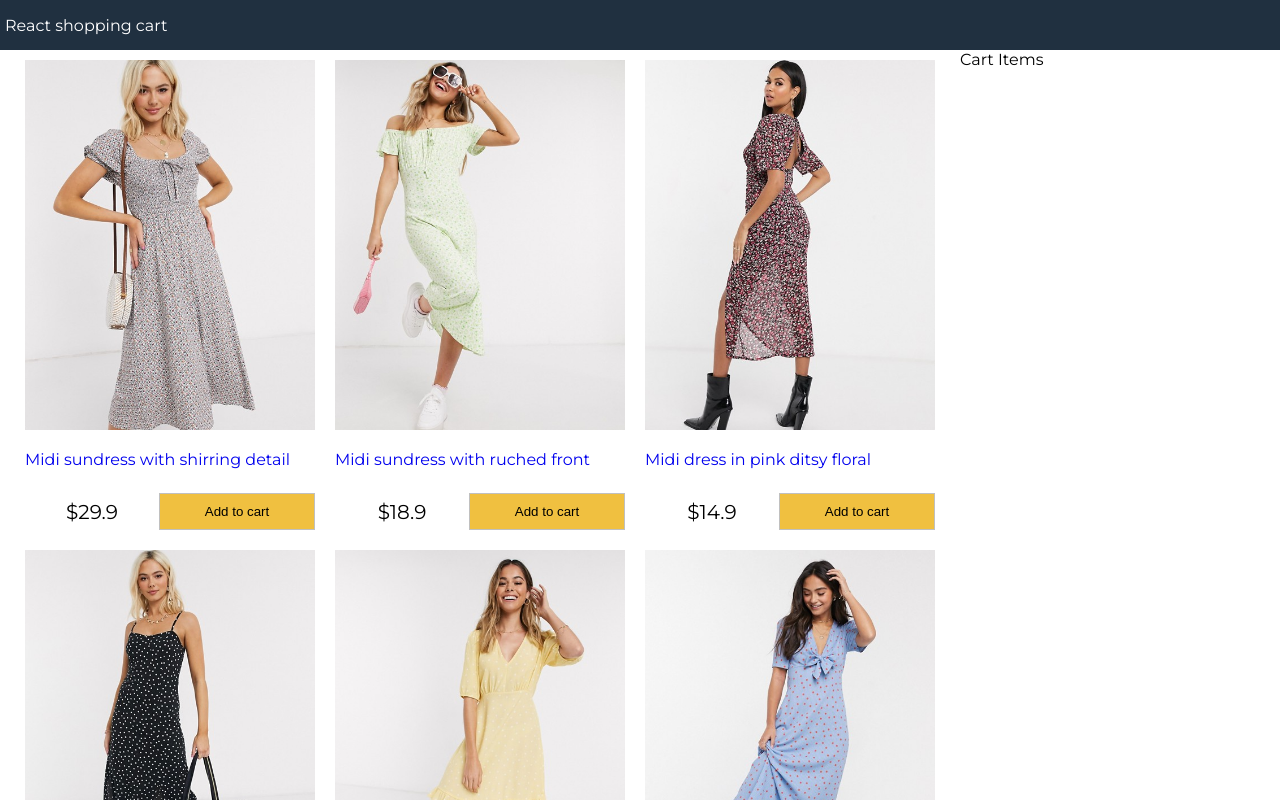
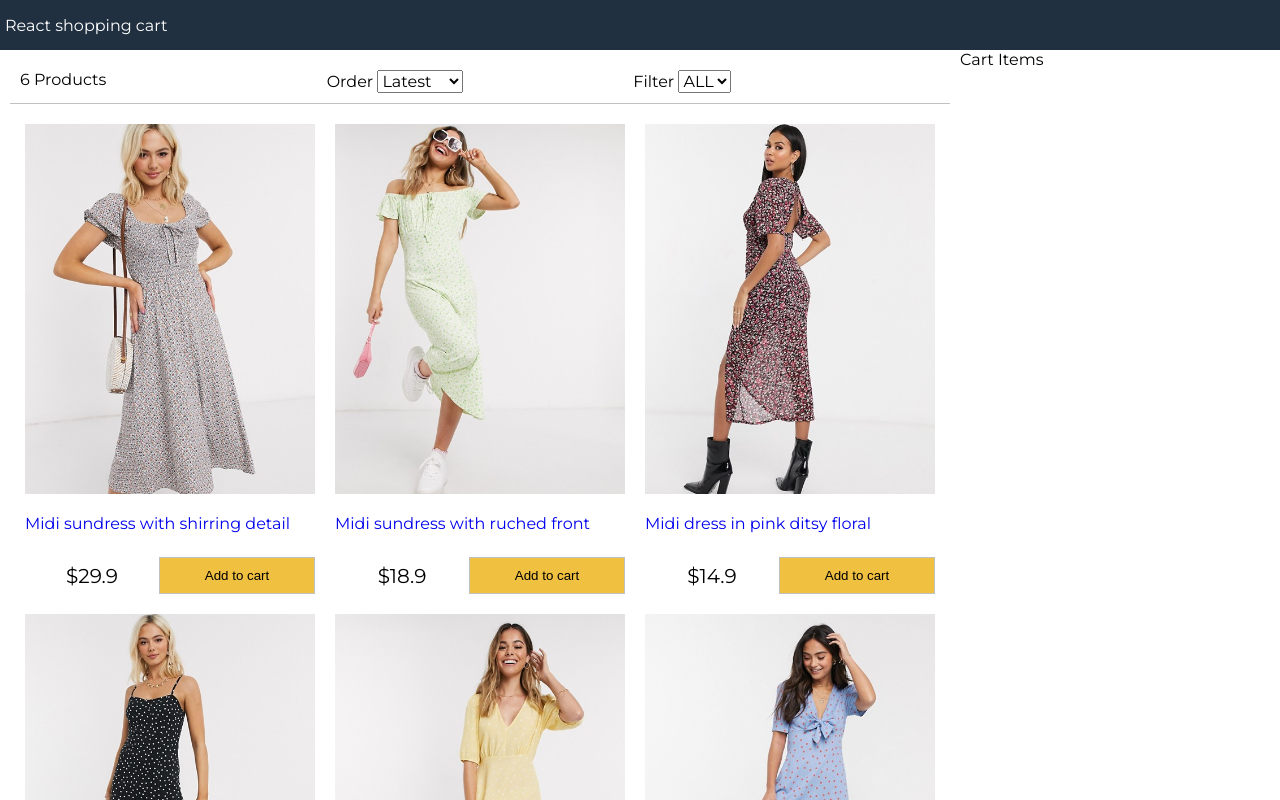
Before and after one commit to NguyenChiTrung1310/react-shopping-cart, a React (Create React App) app: page / in a window 1280 px wide. Shown: the top 800 px of the page. Built offline with nearby package versions, Linux system fonts and the light colour scheme.

Commit message:
filter-component

```diff
--- a/src/App.js
+++ b/src/App.js
@@ -1,6 +1,7 @@
 import React from 'react';
 import data from './data.json';
 import Products from './components/Products';
+import Filter from './components/Filter';
 
 class App extends React.Component {
   constructor() {
@@ -12,6 +13,38 @@
     };
   }
 
+  sortProducts = (event) => {
+    // impl
+    const sort = event.target.value;
+    console.log(event.target.value);
+    this.setState((state) => ({
+      sort: sort,
+      products: this.state.products.slice().sort((a, b) => (
+        sort === "lowest" ?
+          ((a.price > b.price) ? 1 : -1) :
+          sort === "highest" ?
+            ((a.price < b.price) ? 1 : -1) :
+            ((a._id < b._id) ? 1 : -1)
+      ))
+    }));
+  }
+
+  filterProducts = (event) => {
+    // impl
+    console.log(event.target.value);
+    if (event.target.value === "") {
+      this.setState({ size: event.target.value, products: data.products });
+    } else {
+      this.setState({
+        size: event.target.value,
+        products: data.products.filter(
+          (product) => product.availableSizes.indexOf(event.target.value) >= 0
+        ),
+      });
+    }
+  };
+
+
   render() {
     return (
       <div className="grid-container">
@@ -21,6 +54,13 @@
         <main>
           <div className='content'>
             <div className='main'>
+              <Filter
+                count={this.state.products.length}
+                size={this.state.size}
+                sort={this.state.sort}
+                filterProducts={this.filterProducts}
+                sortProducts={this.sortProducts}
+              ></Filter>
               <Products products={this.state.products} />
             </div>
             <div className='sidebar'>
--- /dev/null
+++ b/src/components/Filter.js
@@ -0,0 +1,31 @@
+import React, { Component } from 'react'
+
+export default class Filter extends Component {
+    render() {
+        return (
+            <div className='filter'>
+                <div className='filter-result'>{this.props.count} Products</div>
+                <div className='filter-sort'>
+                    Order {" "}
+                    <select value={this.props.sort} onChange={this.props.sortProducts}>
+                        <option>Latest</option>
+                        <option value='lowest'>Lowest</option>
+                        <option value='highest'>Highest</option>
+                    </select>
+                </div>
+                <div className='filter-size'>
+                    Filter {" "}
+                    <select value={this.props.size} onChange={this.props.filterProducts}>
+                        <option value='ALL'>ALL</option>
+                        <option value='XS'>XS</option>
+                        <option value='S'>S</option>
+                        <option value='M'>M</option>
+                        <option value='L'>L</option>
+                        <option value='XXL'>XL</option>
+                        <option value='XXL'>XXL</option>
+                    </select>
+                </div>
+            </div>
+        )
+    }
+}
--- a/src/index.css
+++ b/src/index.css
@@ -138,3 +138,16 @@
 .button.primary{
   background-color: #f0c040;
 }
+
+/* Filter */
+.filter{
+  display: flex;
+  justify-content: space-between;
+  padding: 1rem;
+  margin: 1rem;
+  border-bottom: 0.1rem #c0c0c0 solid;
+}
+
+.filter div{
+  flex: 1;
+}
```
